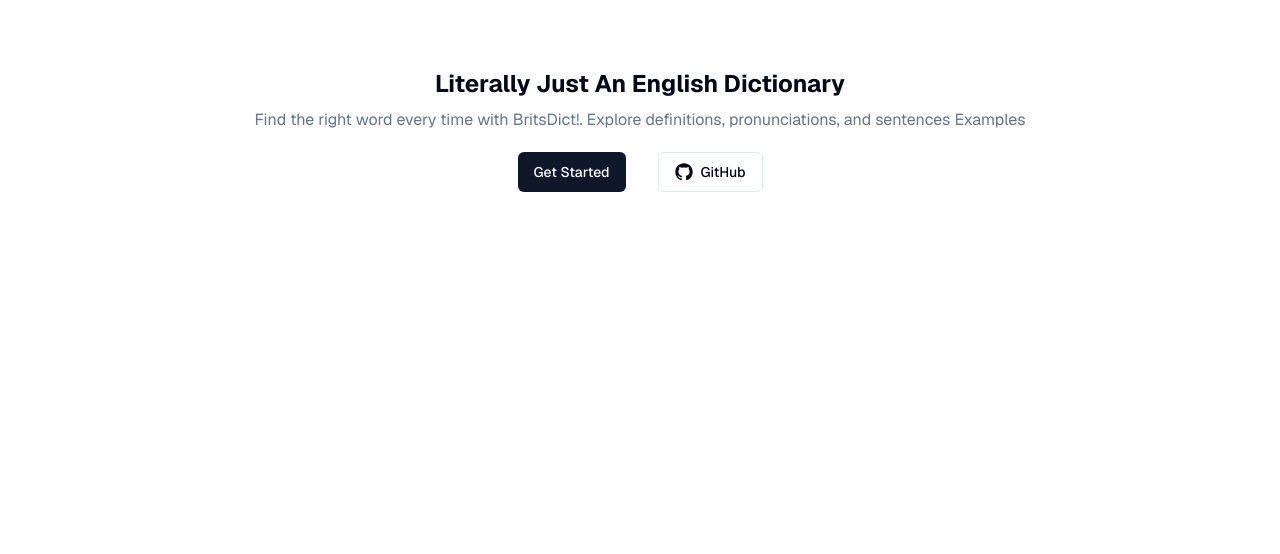
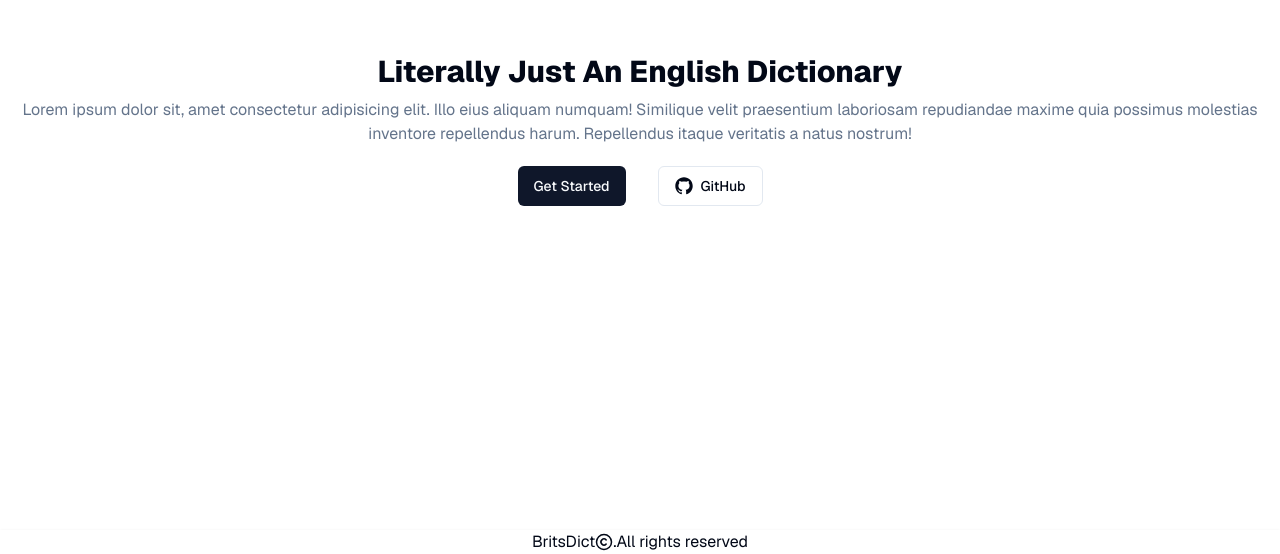
Before and after one commit to VincentAlfa/BritsDict, a Next.js app: page / in a window 1280 px wide. Shown: the part 270-824 px from the top of the page. Before the commit the page ends 800 px from the top, so only its background shows below. Built offline with nearby package versions, Linux system fonts and the light colour scheme.

Commit message:
feat(ui): Add footer component

```diff
--- a/app/dictionary/[words]/page.tsx
+++ b/app/dictionary/[words]/page.tsx
@@ -4,16 +4,18 @@ import axios from 'axios';
 import Link from 'next/link';
 import React from 'react';
 
+type paramsType = {
+  params: {
+    words: string;
+  };
+};
 
 const getDictData = async (words: string) => {
-  const ApiData = await axios.get(
-    `https://cambridge-dictionary-api.vercel.app/api/dictionary/english/${words}`,
-  );
-
-  return ApiData.data;
+  const url = await axios.get(`${process.env.NEXT_PUBLIC_API}/${words}`);
+  return url.data;
 };
 
-const Dictionary = async ({ params }: { params: { words: string } }) => {
+const Dictionary = async ({ params }: paramsType) => {
   const words = params.words;
   const data = await getDictData(words);
   console.log(data);
--- a/app/layout.tsx
+++ b/app/layout.tsx
@@ -1,6 +1,7 @@
 import type { Metadata } from 'next';
 import { GeistSans } from 'geist/font/sans';
 import './globals.css';
+import Footer from '@/components/footer/footer';
 
 export const metadata: Metadata = {
   title: 'BritsDict',
@@ -14,7 +15,10 @@ export default function RootLayout({
 }>) {
   return (
     <html lang='en'>
-      <body className={GeistSans.className}>{children}</body>
+      <body className={GeistSans.className}>
+        {children}
+        <Footer />
+      </body>
     </html>
   );
 }
--- a/app/page.tsx
+++ b/app/page.tsx
@@ -4,18 +4,20 @@ import { GitHubLogoIcon } from '@radix-ui/react-icons';
 
 export default function Home() {
   return (
-    <div className='flex flex-col items-center justify-center h-screen gap-5'>
+    <div className='flex h-dvh flex-col items-center justify-center gap-5'>
       <div className='flex flex-col gap-2 text-center'>
-        <h1 className='text-2xl font-bold'>
+        <h1 className='text-3xl font-extrabold'>
           Literally Just An English Dictionary
         </h1>
         <p className='text-muted-foreground'>
-          Find the right word every time with BritsDict!. Explore definitions,
-          pronunciations, and sentences Examples
+          Lorem ipsum dolor sit, amet consectetur adipisicing elit. Illo eius
+          aliquam numquam! Similique velit praesentium laboriosam repudiandae
+          maxime quia possimus molestias inventore repellendus harum.
+          Repellendus itaque veritatis a natus nostrum!
         </p>
       </div>
       <div className='flex gap-8'>
-        <Link href={'/'} className={buttonVariants()}>
+        <Link href={'/'} className={`${buttonVariants()} bg-gray-950`}>
           Get Started
         </Link>
         <Link
--- /dev/null
+++ b/components/footer/footer.tsx
@@ -0,0 +1,15 @@
+import { Copyright } from 'lucide-react';
+import React from 'react';
+
+const Footer = () => {
+  return (
+    <footer>
+      <div className='sticky flex items-center justify-center shadow'>
+        <h1 className=''>BritsDict</h1>
+        <Copyright width={18} height={18} />.<h1>All rights reserved</h1>
+      </div>
+    </footer>
+  );
+};
+
+export default Footer;
```
Also changed, not shown: prettier.config.js (+14 -4 lines), 1 other file (tests, documents, lock files or other folders).
